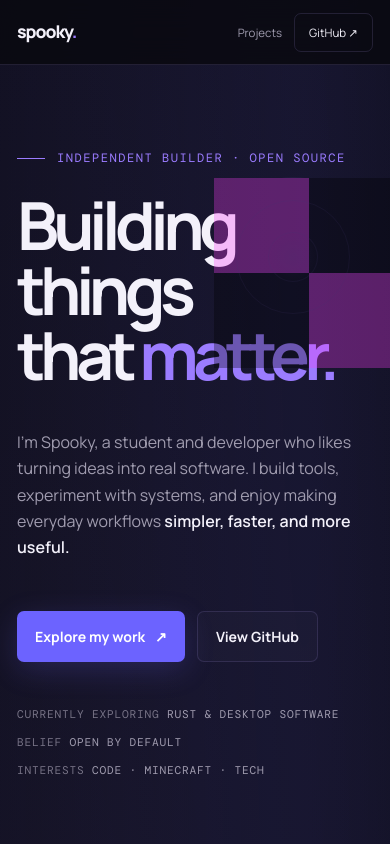
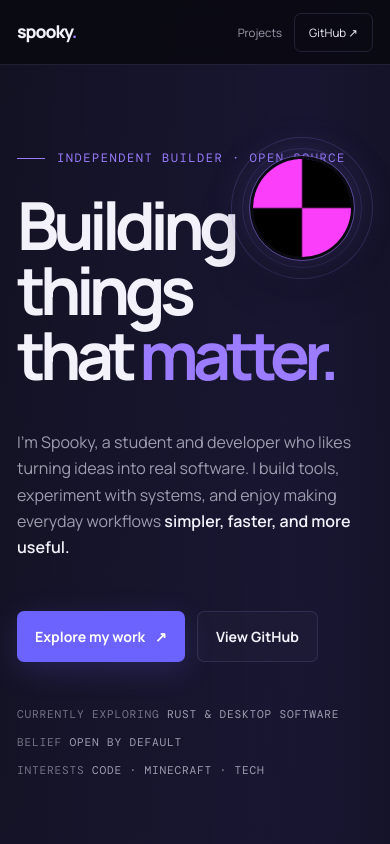
Before and after one commit to spooky8823/spooky8823, a plain HTML site: page index.html in a window 390 px wide. Shown: the top 844 px of the page. Drawn offline with nearby package versions, Linux system fonts and the light colour scheme; no server answers.

Commit message:
Style circular hero profile photo

```diff
--- a/style.css
+++ b/style.css
@@ -293,3 +293,52 @@ footer { padding: 28px 0 38px; color: var(--soft); font: .7rem var(--mono); }
 .language-empty { color: var(--soft); font-size: .72rem; }
 .stack-card-wide .language-bar { margin-top: 18px; }
 .stack-card-wide .language-legend { margin: 16px 0; }
+
+
+/* Profile photo in the hero orbit */
+.hero-orbit.pfp-orbit {
+  display: grid;
+  place-items: center;
+  opacity: 1;
+  overflow: visible;
+  border-color: rgba(155,124,255,.2);
+  background: radial-gradient(circle, rgba(155,124,255,.10), transparent 68%);
+}
+.pfp-orbit:before {
+  inset: 16px;
+  border-color: rgba(155,124,255,.16);
+}
+.pfp-orbit:after {
+  inset: 35px;
+  border-color: rgba(155,124,255,.13);
+  background: none;
+}
+.hero-avatar {
+  position: relative;
+  z-index: 2;
+  display: block;
+  width: 190px;
+  height: 190px;
+  border-radius: 50%;
+  object-fit: cover;
+  object-position: center;
+  border: 4px solid rgba(9,9,15,.92);
+  outline: 1px solid rgba(155,124,255,.48);
+  box-shadow: 0 0 45px rgba(155,124,255,.2), 0 18px 48px rgba(0,0,0,.4);
+}
+@media (max-width: 620px) {
+  .hero-orbit.pfp-orbit {
+    width: 142px;
+    height: 142px;
+    right: 0;
+    top: 9%;
+    opacity: 1;
+  }
+  .pfp-orbit:before { inset: 10px; }
+  .pfp-orbit:after { inset: 22px; }
+  .hero-avatar {
+    width: 104px;
+    height: 104px;
+    border-width: 3px;
+  }
+}
```
